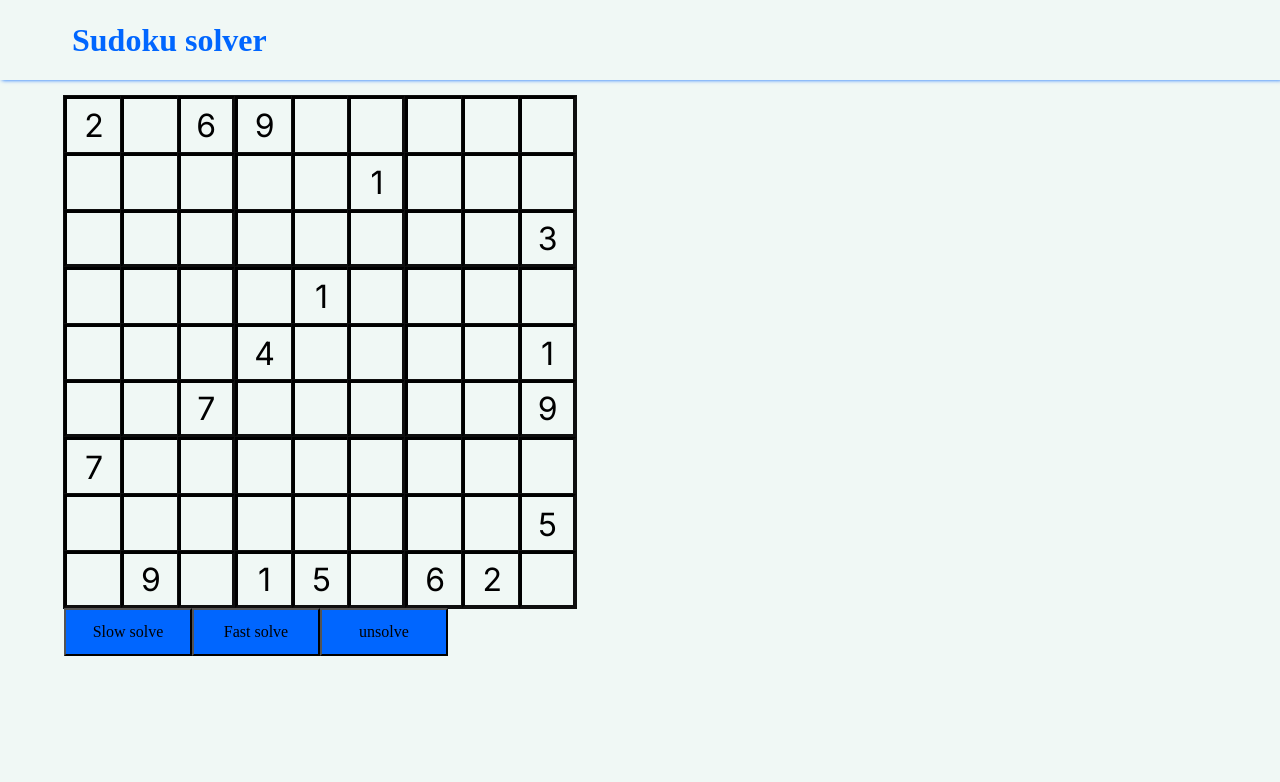
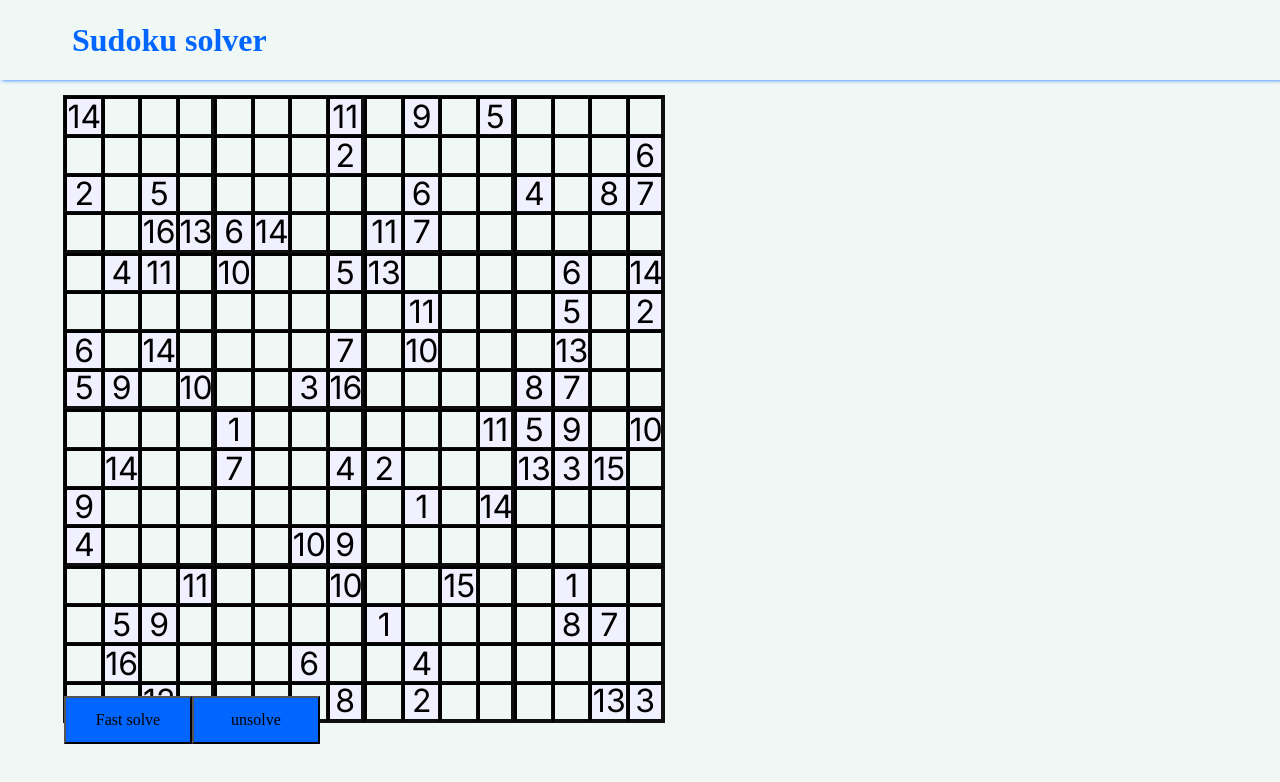
Before and after one commit to mockoocy/sudoSolve-old, a React (Create React App) app: page / in a window 1280 px wide. Shown: the top 782 px of the page. Built offline with nearby package versions, Linux system fonts and the light colour scheme; some icons are missing; a web font is replaced by a local one.

Commit message:
added color for prefilled cells

```diff
--- a/src/globalComponents/SudokuBoard.tsx
+++ b/src/globalComponents/SudokuBoard.tsx
@@ -1,11 +1,6 @@
 import React, { useRef } from 'react'
 import styled from 'styled-components';
 import { useGlobalContext } from '../globalContext';
-import { Board, Coords } from '../types';
-import generateSudoku from '../utils/generateSudoku';
-import nestedNumbersToSudoku from '../utils/nestedNumbersToSudoku';
-import solveSudoku, { cacheValidValues } from '../utils/solveSudoku';
-import sudokuToNestedNumbers from '../utils/sudokuToNestedNumbers';
 import SudokuCell from './SudokuCell';
 
 
--- a/src/globalComponents/SudokuCell.tsx
+++ b/src/globalComponents/SudokuCell.tsx
@@ -53,12 +53,15 @@ const  SudokuCell = React.forwardRef<HTMLInputElement, Props>(({maxNumber, cell,
   }
 
   function getCellClr(cell:Cell): string{
-    if (!cell.isValid){
+
+    if (cell.isHighlighted){
+      return "var(--highlightCellClr)"
+    }else if (!cell.isRemovable) {
+      return "var(--prefilledCellClr)"
+    } else if (!cell.isValid){
       return "var(--invalidCellClr)"
     } else if (cell.isSelected) {
       return "var(--selectedCellClr)"
-    } else if (cell.isHighlighted) {
-      return "var(--highlightCellClr)"
     }
     return 'var(--notSelectedCellClr)'
   }
--- a/src/globalComponents/SudokuMenu.tsx
+++ b/src/globalComponents/SudokuMenu.tsx
@@ -59,7 +59,7 @@ export default function SudokuMenu() {
     <StyledSudokuMenu>
       <SudokuBoard />
       <div className="buttons">
-        <button onClick={()=> displaySolvedSudoku() }>Slow solve</button>
+        {options.SUDOKU_SIZE === 9 && <button onClick={()=> displaySolvedSudoku() }>Slow solve</button>}
         <button onClick={()=> fastSolve()}>Fast solve</button>
         <button onClick={()=> unSolve()}>unsolve</button>
       </div>
--- a/src/globalComponents/styles/Global.ts
+++ b/src/globalComponents/styles/Global.ts
@@ -11,6 +11,8 @@ const GlobalStyle = createGlobalStyle<{theme: Theme, font: string}>`
   --notSelectedCellClr: ${({theme})=> theme.colors.notSelectedCellClr};
   --highlightCellClr: ${({theme})=> theme.colors.highlightCellClr};
   --invalidCellClr: ${({theme})=> theme.colors.invalidCellClr};
+  --prefilledCellClr: ${({theme})=> theme.colors.prefilledCellClr};
+
 /* Fonts */
   --fontDefault: ${({font}) => font}
 
--- a/src/globalContext.tsx
+++ b/src/globalContext.tsx
@@ -24,9 +24,9 @@ export const SudokuContext = React.createContext<ContextValue >({
   boardState: [],
   setBoardState: () => {},
   modifyBoard: () => {},
-  options: {SUDOKU_SIZE: 9,
-  SMALL_GRID_SIZE: 3,
-  FILLED_CELLS_AMOUNT: 60 ,
+  options: {SUDOKU_SIZE: 0,
+  SMALL_GRID_SIZE: 0,
+  FILLED_CELLS_AMOUNT: 0 ,
   SELECTED_FONT: "Inter, sans-serif"
 },
   selectCell: () => {},
@@ -39,9 +39,9 @@ export const SudokuContext = React.createContext<ContextValue >({
 export function SudokuProvider({children}: Props){
   const [gameWon, setGameWon] = useState(false)
   const [options, setOptions] = useState<Options>({
-    SUDOKU_SIZE: 9,
-    SMALL_GRID_SIZE: 3,
-    FILLED_CELLS_AMOUNT: 17 ,
+    SUDOKU_SIZE: 16,
+    SMALL_GRID_SIZE: 4,
+    FILLED_CELLS_AMOUNT: 75  ,
     SELECTED_FONT: "Rubik moonrocks"
   })
   const initialBoardInfo = generateSudoku(options.SUDOKU_SIZE, options.FILLED_CELLS_AMOUNT);
--- a/src/types.ts
+++ b/src/types.ts
@@ -7,6 +7,7 @@ export type Theme = {
     gridGapClr: string;
     highlightCellClr: string;
     invalidCellClr: string;
+    prefilledCellClr: string;
   }
 }
 
--- a/src/utils/themes.ts
+++ b/src/utils/themes.ts
@@ -8,7 +8,8 @@ const lightTheme: Theme = {
     selectedCellClr: '#00BDFF',
     gridGapClr: '#0f0f0f',
     highlightCellClr: '#92BDFF',
-    invalidCellClr: '#f04848'
+    invalidCellClr: '#f04848',
+    prefilledCellClr: '#f0f0ff '
   }
 }
 
```
